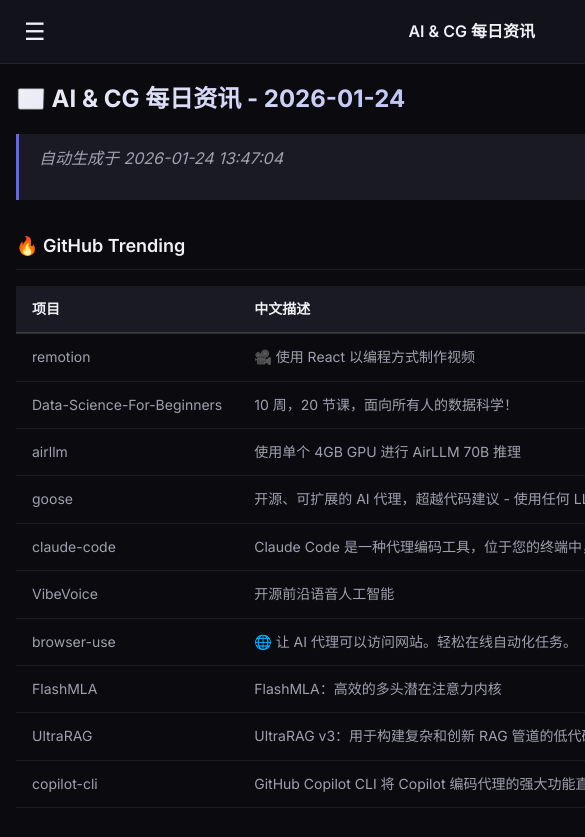
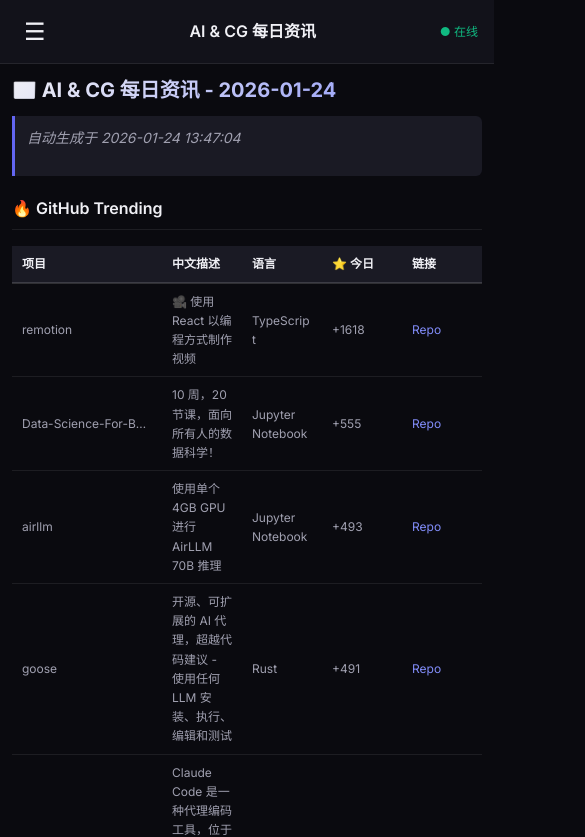
Before and after one commit to zq52xy/AI-CG-NEWS-UPDATE, a plain HTML site: page website/index.html in a window 390 px wide. Shown: the top 837 px of the page, 585 px wide, since content can reach past the window. Drawn offline with nearby package versions, Linux system fonts and the light colour scheme; no server answers.

Commit message:
feat: 优化移动端文字内容显示适配

```diff
--- a/website/index.html
+++ b/website/index.html
@@ -7,7 +7,7 @@
     <title>AI & CG 每日资讯</title>
     <link rel="preconnect" href="https://fonts.googleapis.com">
     <link href="https://fonts.googleapis.com/css2?family=Inter:wght@400;500;600;700&display=swap" rel="stylesheet">
-    <link rel="stylesheet" href="style.css?v=3">
+    <link rel="stylesheet" href="style.css?v=4">
     <script src="https://cdn.jsdelivr.net/npm/marked/marked.min.js"></script>
 </head>
 
@@ -67,7 +67,7 @@
         </main>
     </div>
 
-    <script src="app.js?v=3"></script>
+    <script src="app.js?v=4"></script>
 </body>
 
 </html>
--- a/website/style.css
+++ b/website/style.css
@@ -353,7 +353,9 @@
 }
 
 @keyframes spin {
-    to { transform: rotate(360deg); }
+    to {
+        transform: rotate(360deg);
+    }
 }
 
 /* ============================================================================
@@ -456,21 +458,86 @@
     }
 
     .content-wrapper {
-        padding: 16px;
+        padding: 12px;
     }
 
+    /* 标题适配 */
     .content h1 {
-        font-size: 24px;
+        font-size: 20px;
+        line-height: 1.4;
+        margin-bottom: 12px;
     }
 
     .content h2 {
+        font-size: 16px;
+        margin: 20px 0 12px;
+    }
+
+    .content h3 {
+        font-size: 14px;
+        margin: 16px 0 8px;
+    }
+
+    /* 段落和引用 */
+    .content p {
+        font-size: 14px;
+        line-height: 1.7;
+    }
+
+    .content blockquote {
+        padding: 10px 12px;
+        margin: 12px 0;
+        font-size: 13px;
+    }
+
+    /* 表格适配 - 允许文字换行 */
+    .content table {
+        display: block;
+        overflow-x: auto;
+        font-size: 12px;
+        -webkit-overflow-scrolling: touch;
+    }
+
+    .content th,
+    .content td {
+        padding: 8px 10px;
+        white-space: normal;
+        word-break: break-word;
+        min-width: 80px;
+    }
+
+    /* 第一列（项目名/标题）保持不换行 */
+    .content td:first-child {
+        white-space: nowrap;
+        max-width: 150px;
+        overflow: hidden;
+        text-overflow: ellipsis;
+    }
+
+    /* 链接列紧凑 */
+    .content td:last-child {
+        white-space: nowrap;
+    }
+
+    /* 空状态适配 */
+    .empty-state {
+        padding: 40px 16px;
+    }
+
+    .empty-icon {
+        font-size: 48px;
+    }
+
+    .empty-title {
         font-size: 18px;
     }
 
-    /* 表格横向滚动 */
-    .content table {
-        display: block;
-        overflow-x: auto;
-        white-space: nowrap;
+    .empty-desc {
+        font-size: 13px;
+    }
+
+    /* 加载状态 */
+    .loading {
+        padding: 60px 16px;
     }
 }
```
